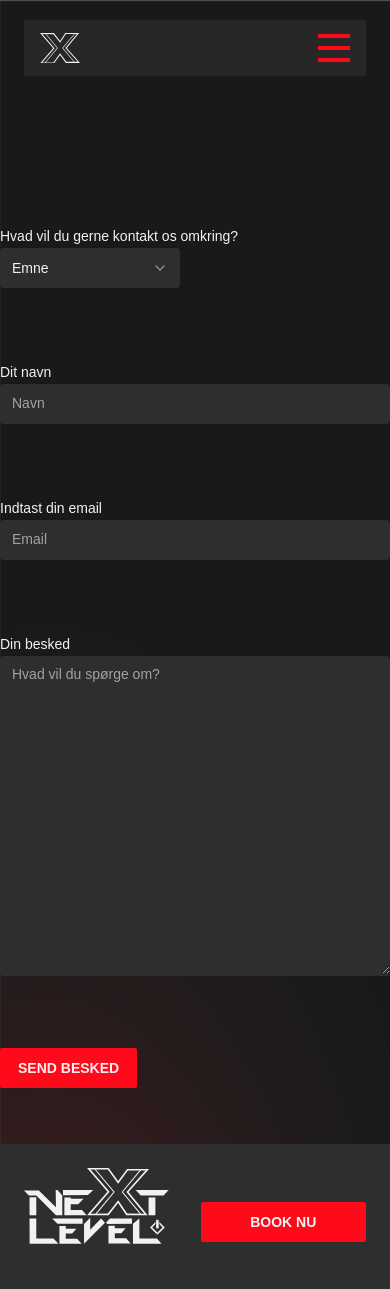
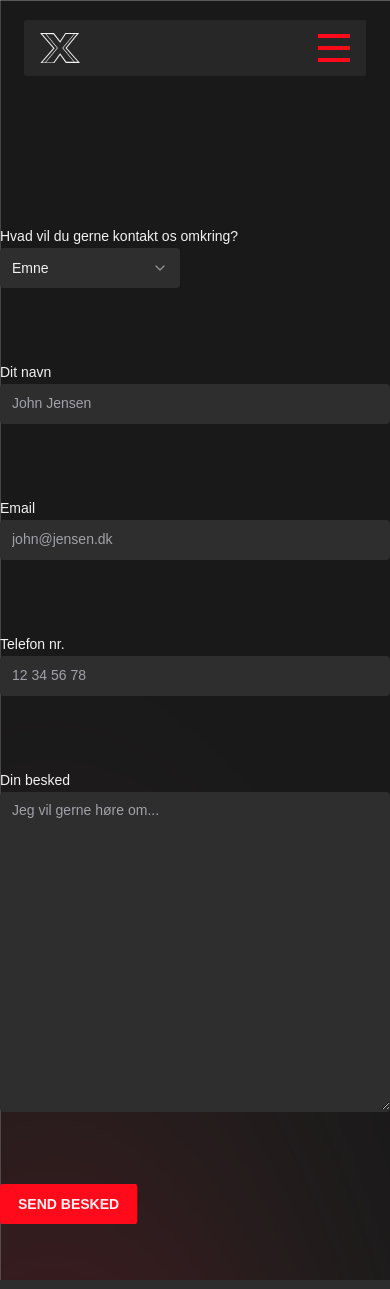
Before and after one commit to TobiasRoland123/next_level, a Next.js app: page /FeatureTesting in a window 390 px wide. Shown: the top 1289 px of the page. Built offline with nearby package versions, Linux system fonts and the light colour scheme.

Commit message:
form validates correctly and phone num is formatted

```diff
--- a/package.json
+++ b/package.json
@@ -22,6 +22,7 @@
     "class-variance-authority": "^0.7.0",
     "clsx": "^2.0.0",
     "date-fns": "^2.30.0",
+    "framer-motion": "^10.6.8",
     "lucide-react": "^0.292.0",
     "next": "14.0.3",
     "react": "^18",
@@ -29,6 +30,8 @@
     "react-dom": "^18",
     "react-hook-form": "^7.48.2",
     "react-icons": "^4.12.0",
+    "react-input-mask": "^2.0.4",
+    "react-phone-number-input": "^3.3.7",
     "tailwind-merge": "^2.0.0",
     "tailwindcss-animate": "^1.0.7",
     "zod": "^3.22.4"
--- a/src/components/Inputfields/Inputfield.tsx
+++ b/src/components/Inputfields/Inputfield.tsx
@@ -25,7 +25,7 @@ const Input = React.forwardRef<HTMLInputElement, InputProps>(
         <input
           type={type}
           className={cn(
-            "flex h-10 w-full rounded bg-contrastCol px-3 py-2 border-b-transparent border-b-2 text-sm file:border-0 transition ease-in duration-300 file:bg-transparent file:text-sm file:font-medium placeholder:text-muted-foreground focus-visible:outline-none focus-visible:border-b-2 focus-visible:border-accentCol disabled:cursor-not-allowed disabled:opacity-50",
+            "flex h-10 w-full rounded bg-contrastCol px-3 py-2 border-b-transparent border-b-2 text-sm file:border-0 transition ease-in duration-300 file:bg-transparent file:text-sm file:font-medium placeholder:text-muted-foreground focus-visible:outline-none focus-visible:border-b-2 focus-visible:border-secondaryCol disabled:cursor-not-allowed disabled:opacity-50",
 
             className
           )}
--- a/src/components/Select/SelectField.tsx
+++ b/src/components/Select/SelectField.tsx
@@ -1,4 +1,4 @@
-import { Label } from "@radix-ui/react-label";
+import { useAnimate, stagger } from "framer-motion";
 import {
   Select,
   SelectContent,
--- a/src/components/Textarea/textarea.tsx
+++ b/src/components/Textarea/textarea.tsx
@@ -11,7 +11,7 @@ const Textarea = React.forwardRef<HTMLTextAreaElement, TextareaProps>(
       <div>
         <textarea
           className={cn(
-            "flex h-80 w-full rounded bg-contrastCol px-3 py-2 border-b-transparent border-b-2 text-sm file:border-0 transition ease-in duration-300 file:bg-transparent file:text-sm file:font-medium placeholder:text-muted-foreground focus-visible:outline-none  focus-visible:border-b-2 focus-visible:border-accentCol disabled:cursor-not-allowed disabled:opacity-50",
+            "flex h-80 w-full rounded bg-contrastCol px-3 py-2 border-b-transparent border-b-2 text-sm file:border-0 transition ease-in duration-300 file:bg-transparent file:text-sm file:font-medium placeholder:text-muted-foreground focus-visible:outline-none  focus-visible:border-b-2 focus-visible:border-secondaryCol disabled:cursor-not-allowed disabled:opacity-50",
             className
           )}
           ref={ref}
--- a/src/modules/Forms/Contactform/ContactForm.tsx
+++ b/src/modules/Forms/Contactform/ContactForm.tsx
@@ -1,5 +1,4 @@
 import React from "react";
-
 import { zodResolver } from "@hookform/resolvers/zod";
 import { useForm } from "react-hook-form";
 import { useState, useEffect } from "react";
@@ -16,8 +15,9 @@ import {
 } from "../../../components/ui/form";
 import { Input } from "../../../components/Inputfields/Inputfield";
 import { Button } from "../../../components/Button/Button";
-import { SelectField } from "@/components/Select/SelectField";
-import { Textarea } from "@/components/Textarea/textarea";
+import { SelectField } from "../../../components/Select/SelectField";
+import { Textarea } from "../../../components/Textarea/textarea";
+import InputMask from "react-input-mask";
 
 interface ContactFormProps {
   // Add any additional props if needed
@@ -26,39 +26,47 @@ interface ContactFormProps {
 export const ContactForm: React.FC<ContactFormProps> = () => {
   const [selectedValue, setSelectedValue] = useState("");
   const formSchema = z.object({
-    subject: z.string({}).min(1, {
+    subject: z.string().min(1, {
       message: "Vælg venligst et emne",
     }),
 
     // Fødselsdag
     amountOfKids:
       selectedValue === "fødselsdag"
-        ? z.string({}).min(1, {
+        ? z.string().min(1, {
             message: "Du skal vælge et antal børn",
           })
-        : z.string({}),
+        : z.string(),
     amountOfAdults:
       selectedValue === "fødselsdag"
-        ? z.string({}).min(1, {
+        ? z.string().min(1, {
             message: "Du skal vælge et antal voksne",
           })
-        : z.string({}),
+        : z.string(),
 
     //   Firma event
     amountOfParticipants:
       selectedValue === "firma-event"
-        ? z.string({}).min(1, {
+        ? z.string().min(1, {
             message: "Du skal vælge et antal voksne",
           })
-        : z.string({}),
+        : z.string(),
 
     // Turnering and Andet
-    navn: z.string({}).min(1, {
+    navn: z.string().min(1, {
       message: "Dit navn skal minimum have 1 tegn ",
     }),
-    email: z.string({}).email("Indtast en gyldig email"),
+    email: z.string().email("Indtast en gyldig email"),
+    phoneNum: z
+      .union([
+        z
+          .string()
+          .length(0, { message: "Indtast venligst et gyldigt telefonnummer" }),
+        z.string().min(11),
+      ])
+      .optional(),
 
-    textFieldMessage: z.string({}).min(1, {
+    textFieldMessage: z.string().min(1, {
       message: "Uddyb venligst hvorfor du henvender dig",
     }),
   });
@@ -70,6 +78,7 @@ export const ContactForm: React.FC<ContactFormProps> = () => {
       subject: selectedValue,
       navn: "",
       email: "",
+      phoneNum: "",
       amountOfKids: "",
       amountOfAdults: "",
       amountOfParticipants: "",
@@ -95,6 +104,7 @@ export const ContactForm: React.FC<ContactFormProps> = () => {
           onSubmit={form.handleSubmit(onSubmit)}
           className="space-y-8"
         >
+          {/* SUBJECT */}
           <FormField
             control={form.control}
             name="subject"
@@ -119,7 +129,7 @@ export const ContactForm: React.FC<ContactFormProps> = () => {
             )}
           />
 
-          {/* Fødselsdag */}
+          {/* FØDSELSDAG */}
           {selectedValue === "fødselsdag" && (
             <>
               <FormField
@@ -130,8 +140,9 @@ export const ContactForm: React.FC<ContactFormProps> = () => {
                     <FormLabel>Antal børn</FormLabel>
                     <FormControl>
                       <Input
+                        className="remove-arrow"
                         type="number"
-                        placeholder="Antal børn"
+                        placeholder="24"
                         {...field}
                       />
                     </FormControl>
@@ -151,8 +162,9 @@ export const ContactForm: React.FC<ContactFormProps> = () => {
                     <FormLabel>Antal voksne</FormLabel>
                     <FormControl>
                       <Input
+                        className="remove-arrow"
                         type="number"
-                        placeholder="Antal voksne"
+                        placeholder="4"
                         {...field}
                       />
                     </FormControl>
@@ -166,7 +178,7 @@ export const ContactForm: React.FC<ContactFormProps> = () => {
               />
             </>
           )}
-          {/* Firma event */}
+          {/* FIRMA EVENT */}
           {selectedValue === "firma-event" && (
             <FormField
               control={form.control}
@@ -176,8 +188,9 @@ export const ContactForm: React.FC<ContactFormProps> = () => {
                   <FormLabel>Antal deltagende</FormLabel>
                   <FormControl>
                     <Input
+                      className="remove-arrow"
                       type="number"
-                      placeholder="Antal deltagende"
+                      placeholder="24"
                       {...field}
                     />
                   </FormControl>
@@ -191,6 +204,7 @@ export const ContactForm: React.FC<ContactFormProps> = () => {
             />
           )}
 
+          {/* NAME */}
           <FormField
             control={form.control}
             name="navn"
@@ -199,7 +213,7 @@ export const ContactForm: React.FC<ContactFormProps> = () => {
                 <FormLabel>Dit navn</FormLabel>
                 <FormControl>
                   <Input
-                    placeholder="Navn"
+                    placeholder="John Jensen"
                     {...field}
                   />
                 </FormControl>
@@ -211,15 +225,16 @@ export const ContactForm: React.FC<ContactFormProps> = () => {
               </FormItem>
             )}
           />
+          {/* EMAIL */}
           <FormField
             control={form.control}
             name="email"
             render={({ field }) => (
               <FormItem>
-                <FormLabel>Indtast din email</FormLabel>
+                <FormLabel>Email</FormLabel>
                 <FormControl>
                   <Input
-                    placeholder="Email"
+                    placeholder="john@jensen.dk"
                     {...field}
                   />
                 </FormControl>
@@ -231,7 +246,41 @@ export const ContactForm: React.FC<ContactFormProps> = () => {
               </FormItem>
             )}
           />
+          {/* PHONE */}
+          <FormField
+            control={form.control}
+            name="phoneNum"
+            render={({ field }) => (
+              <FormItem>
+                <FormLabel>Telefon nr.</FormLabel>
+                <FormControl>
+                  <InputMask
+                    placeholder="12 34 56 78"
+                    type="tel"
+                    mask="99 99 99 99"
+                    maskChar=""
+                    value={field.value}
+                    onChange={field.onChange}
+                  >
+                    {(inputProps: any) => <Input {...inputProps} />}
+                  </InputMask>
 
+                  {/* <Input
+                    className="remove-arrow"
+                    type="number"
+                    placeholder="12 34 56 78"
+                    {...field}
+                  /> */}
+                </FormControl>
+                <FormDescription className="text-transparent">
+                  Placeholder text
+                  {/* Remove "text-transparent" if you need to use the field description */}
+                </FormDescription>
+                <FormMessage />
+              </FormItem>
+            )}
+          />
+          {/* MESSAGE */}
           <FormField
             control={form.control}
             name="textFieldMessage"
@@ -240,7 +289,7 @@ export const ContactForm: React.FC<ContactFormProps> = () => {
                 <FormLabel>Din besked</FormLabel>
                 <FormControl>
                   <Textarea
-                    placeholder="Hvad vil du spørge om?"
+                    placeholder="Jeg vil gerne høre om..."
                     {...field}
                   ></Textarea>
                 </FormControl>
--- a/src/styles/globals.css
+++ b/src/styles/globals.css
@@ -145,3 +145,9 @@ small {
     @apply bg-background text-foreground;
   }
 }
+
+.remove-arrow::-webkit-inner-spin-button,
+.remove-arrow::-webkit-outer-spin-button {
+  -webkit-appearance: none;
+  margin: 0;
+}
```
Also changed, not shown: 1 other file (tests, documents, lock files or other folders).
